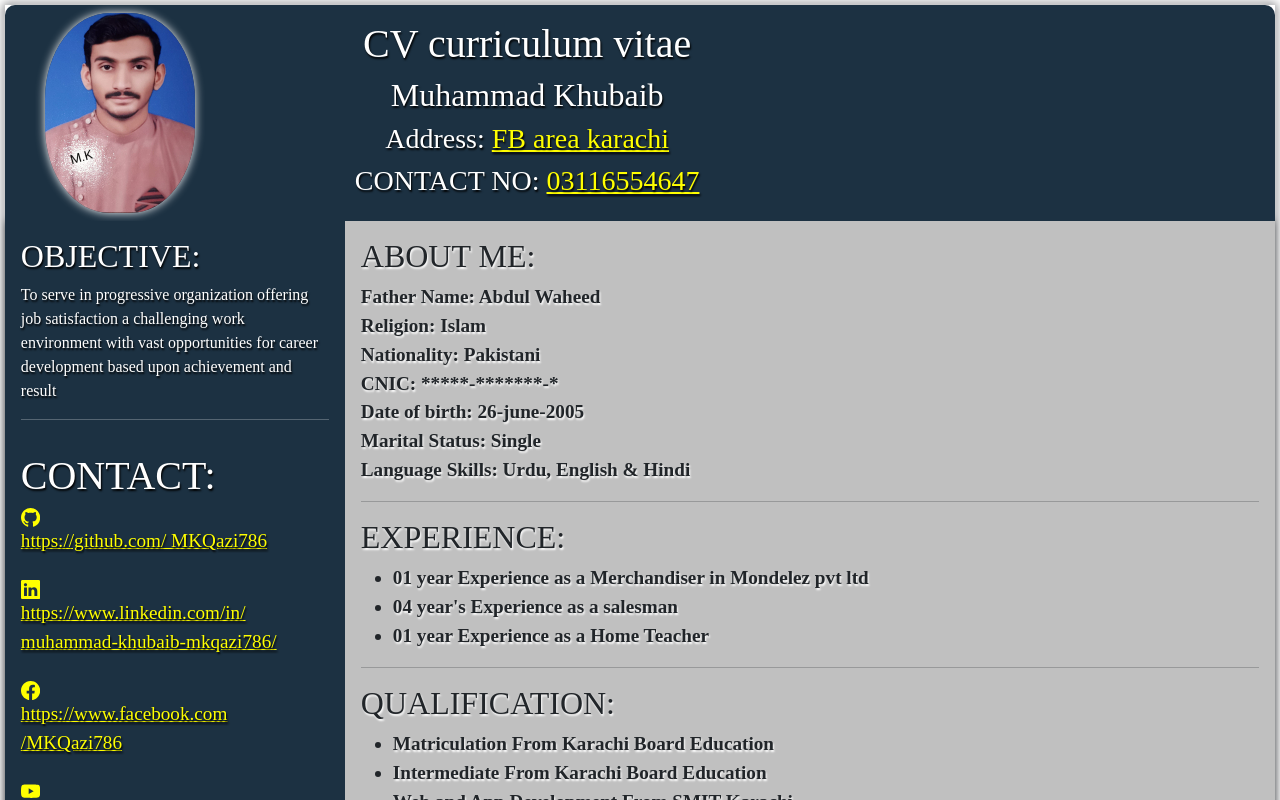
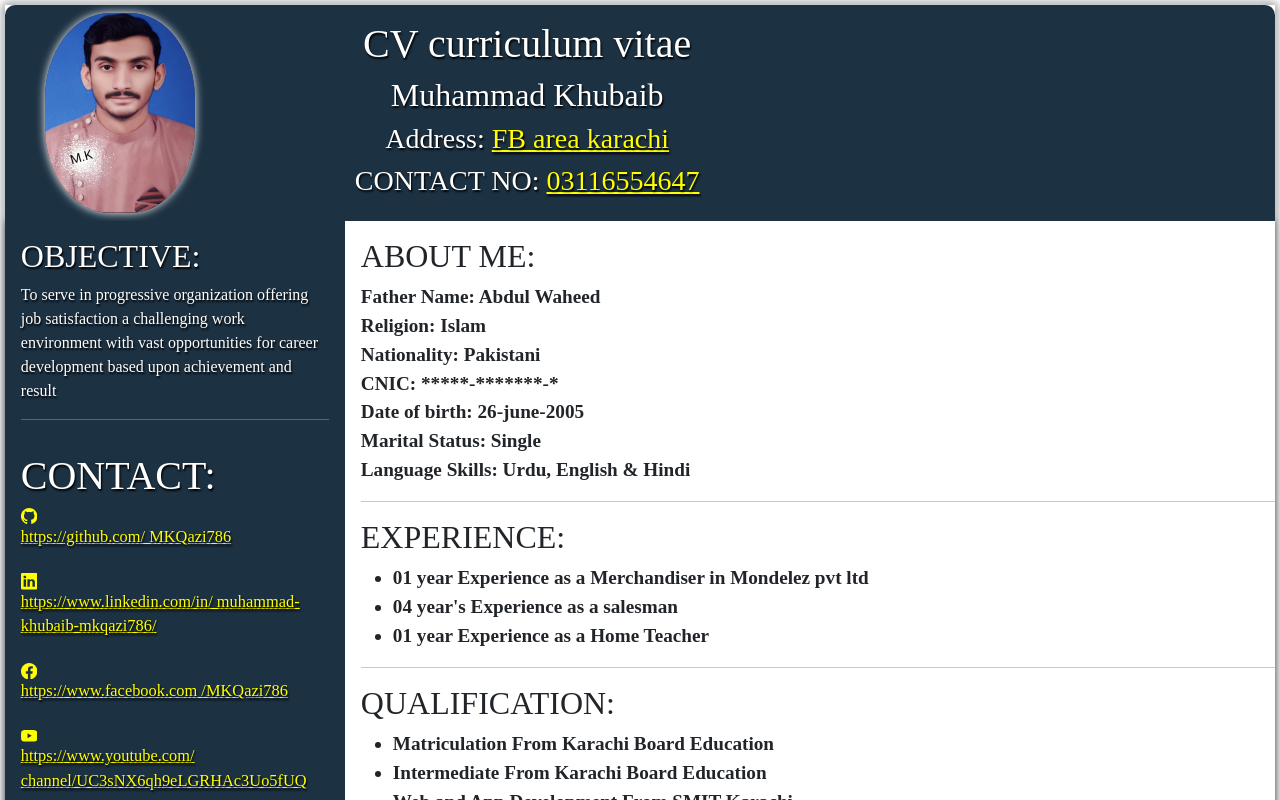
Before and after one commit to MKQazi786/react-CV-of-muhammad-khubaib, a React (Create React App) app: page / in a window 1280 px wide. Shown: the top 800 px of the page. Built offline with nearby package versions, Linux system fonts and the light colour scheme.

Commit message:
solve all issues in my cv

```diff
--- a/src/style.css
+++ b/src/style.css
@@ -34,7 +34,7 @@ aside{
     flex-direction: column;
     background-color:#1c3142;
     padding: 1rem;
-    width: 24%;
+    width: 25%;
     border-radius:0px 0px 0px 10px;
     min-width:340px;
     margin: 0rem;
@@ -51,7 +51,7 @@ body{
 aside > a{
     display: flex;
     flex-direction: column;
-    font-size: larger;
+    font-size:16.4px;
     color:yellow;
     text-shadow: 1px 2px 2px black;
 }
@@ -64,7 +64,8 @@ main{
     display: flex;
     flex-direction: column;
     padding: 1rem;
-    background-color: silver;
+    padding-right: 0rem;
+    background-color:white;
     width: 100%;
     border-radius:0px 0px 10px 0px;
     min-width:370px;
```
Also changed, not shown: 13 other files (tests, documents, lock files or other folders).
